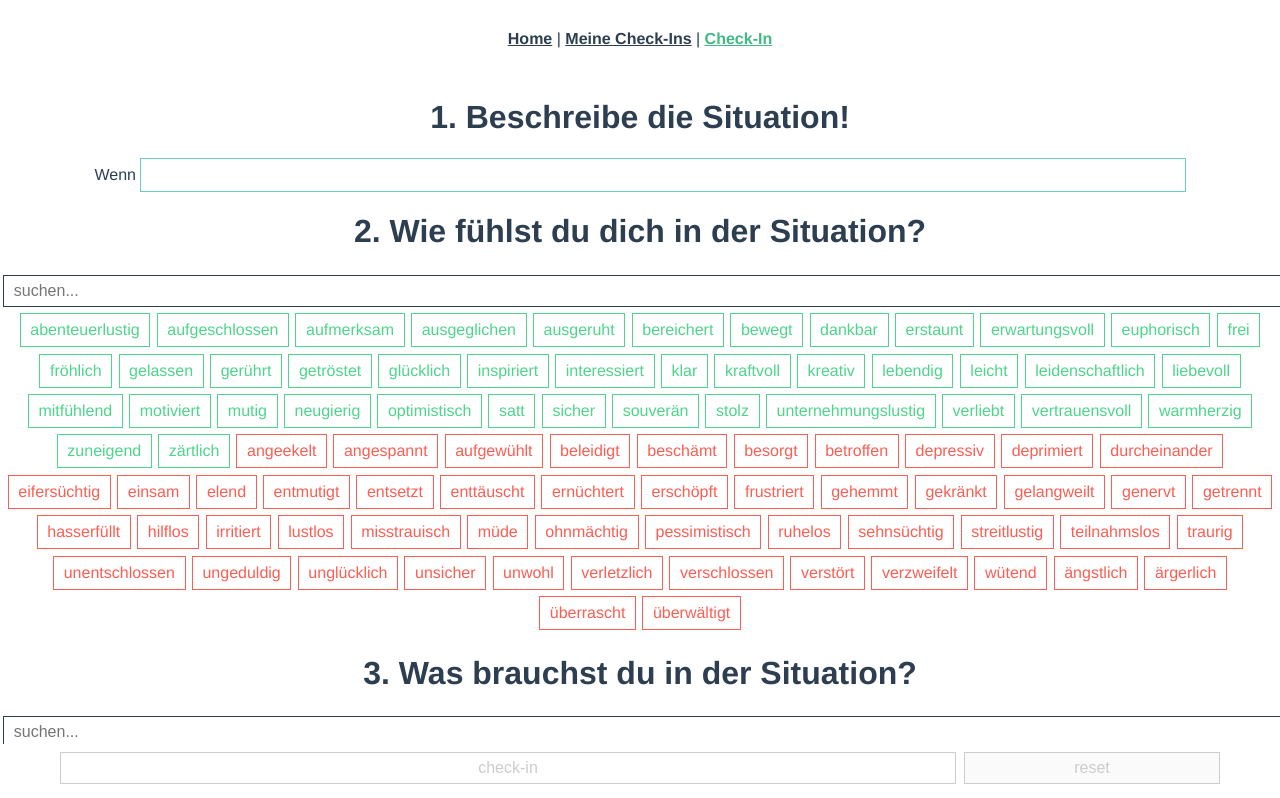
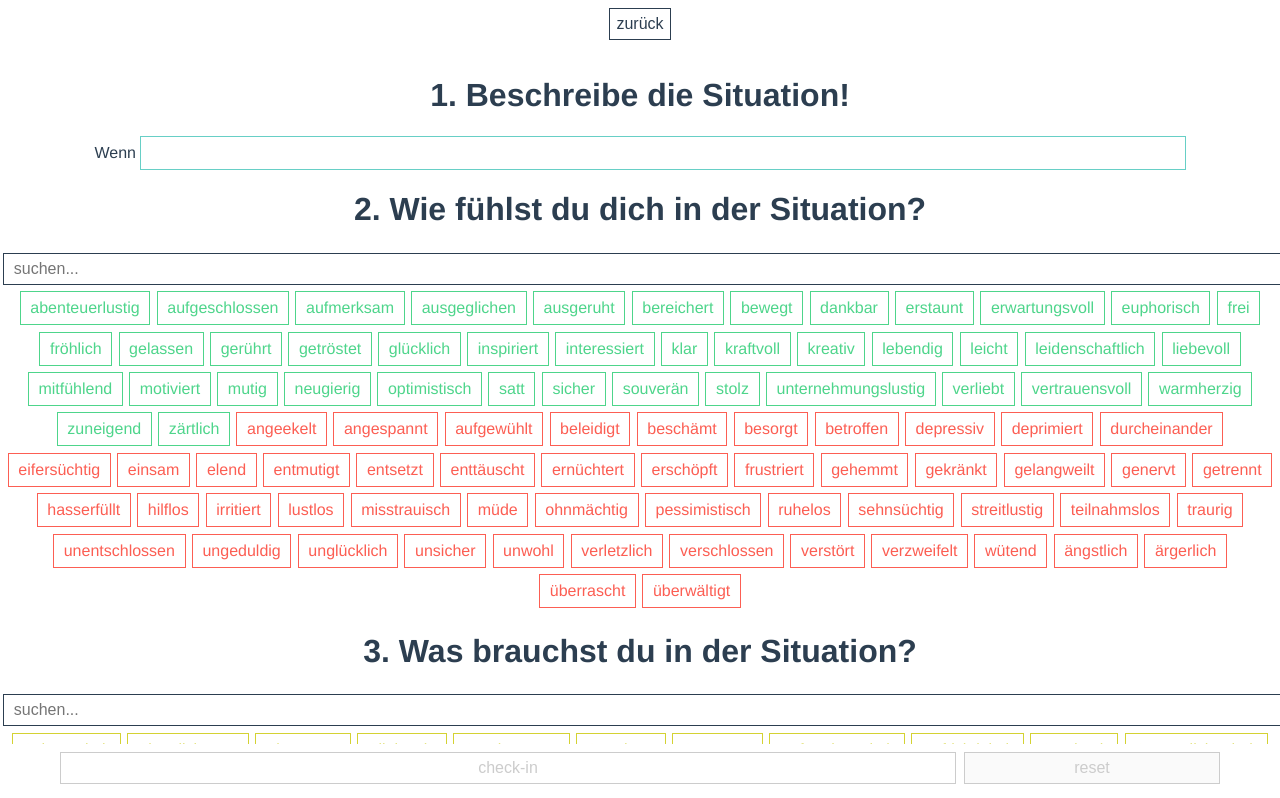
Before and after one commit to barnholdy/nvc, a Vue app: page /#/add-check-in in a window 1280 px wide. Shown: the top 798 px of the page. Built offline with nearby package versions, Linux system fonts and the light colour scheme.

Commit message:
removed navigation

```diff
--- a/src/App.vue
+++ b/src/App.vue
@@ -1,10 +1,5 @@
 <template>
   <div id="app">
-    <div id="nav">
-      <router-link to="/">Home</router-link> |
-      <router-link to="/check-ins">Meine Check-Ins</router-link> |
-      <router-link to="/add-check-in">Check-In</router-link>
-    </div>
     <router-view/>
   </div>
 </template>
@@ -29,14 +24,4 @@ body {
   text-align: center;
   color: #2c3e50;
 }
-#nav {
-  padding: 30px;
-  a {
-    font-weight: bold;
-    color: #2c3e50;
-    &.router-link-exact-active {
-      color: #42b983;
-    }
-  }
-}
 </style>
--- /dev/null
+++ b/src/components/RouterButton.vue
@@ -0,0 +1,28 @@
+<template>
+  <router-link :to="to" tag="button" class="button"><slot></slot></router-link>
+</template>
+
+<script>
+export default {
+  name: 'RouterButton',
+  props: {
+    to: String,
+  },
+};
+</script>
+
+<style scoped lang="scss">
+.button {
+  margin: .5rem .25rem 1rem .25rem;
+  height: 2rem;
+  border-color: #2c3e50;
+  color: #2c3e50;
+  background-color: white;
+  border: solid .05rem;
+  font-size: 1rem;
+}
+.button[disabled] {
+  border-color: #ccc;
+  color: #ccc;
+}
+</style>
--- a/src/router.js
+++ b/src/router.js
@@ -1,16 +1,10 @@
 import Vue from 'vue';
 import Router from 'vue-router';
-import Home from './views/Home.vue';
 
 Vue.use(Router);
 
 export default new Router({
   routes: [
-    {
-      path: '/',
-      name: 'home',
-      component: Home,
-    },
     {
       path: '/check-ins',
       name: 'check-ins',
@@ -21,6 +15,7 @@ export default new Router({
       name: 'add-check-in',
       component: () => import('./views/CheckInAdd.vue'),
     },
+    { path: '*', redirect: '/check-ins' },
   ],
   scrollBehavior() {
     return { x: 0, y: 0 };
--- a/src/views/CheckInAdd.vue
+++ b/src/views/CheckInAdd.vue
@@ -1,5 +1,6 @@
 <template>
   <div class="check-in-add">
+    <router-button to="/check-ins">zurück</router-button>
     <h1>1. Beschreibe die Situation!</h1>
     Wenn <input v-model="situation" type="text" class="situation" />
     <h1>2. Wie fühlst du dich in der Situation?</h1>
@@ -25,6 +26,7 @@
 </template>
 
 <script>
+import RouterButton from '@/components/RouterButton.vue';
 import TagList from '@/components/TagList.vue';
 import ButtonProgress from '@/components/ButtonProgress.vue';
 import availableFeelings from '../assets/feelings.json';
@@ -33,6 +35,7 @@ import availableNeeds from '../assets/needs.json';
 export default {
   name: 'check-in-add',
   components: {
+    RouterButton,
     TagList,
     ButtonProgress,
   },
--- a/src/views/CheckInList.vue
+++ b/src/views/CheckInList.vue
@@ -1,6 +1,7 @@
 <template>
   <div class="check-in-list">
     <h1>Meine Check-Ins</h1>
+    <router-button to="/add-check-in">add Check-In</router-button>
     <div class="check-ins" v-for="checkIn in checkIns" v-bind:key="checkIn.time">
       <h2>{{ formatTime(checkIn.time) }}</h2>
       <p>
@@ -15,11 +16,13 @@
 
 <script>
 import moment from 'moment';
+import RouterButton from '@/components/RouterButton.vue';
 import TagList from '@/components/TagList.vue';
 
 export default {
   name: 'check-in-list',
   components: {
+    RouterButton,
     TagList,
   },
   computed: {
--- a/src/views/Home.vue
+++ /dev/null
@@ -1,11 +0,0 @@
-<template>
-  <div class="home">
-    <h1>Willkommen :)</h1>
-  </div>
-</template>
-
-<script>
-export default {
-  name: 'home',
-};
-</script>
```
